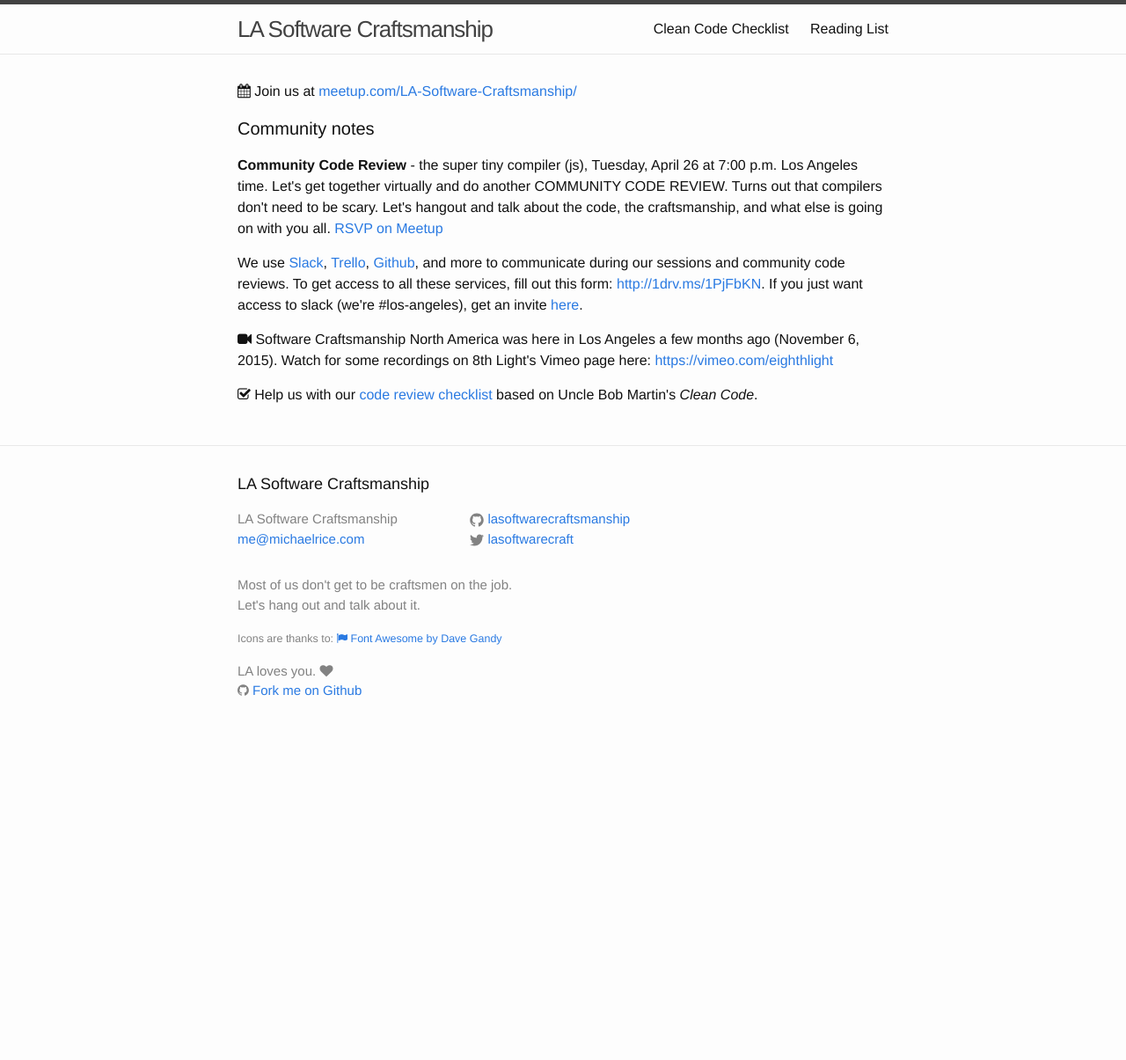
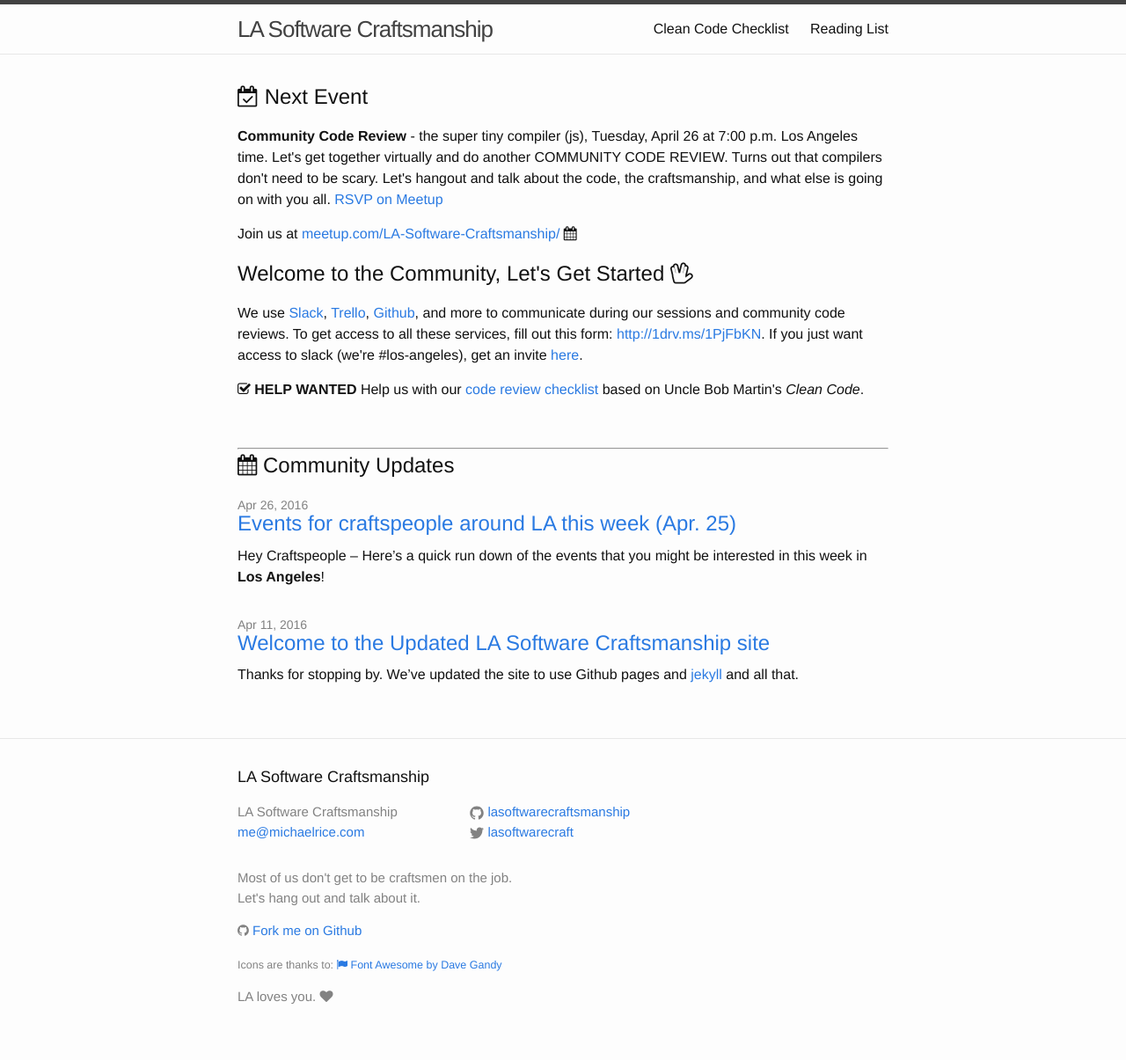
Before and after one commit to lasoftwarecraftsmanship/lasoftwarecraftsmanship.github.io, a Jekyll site: the page built from index.html, in a window 1280 px wide. Shown: the whole page at 88% size. Built offline with Jekyll 4.4.1, drawn with Linux system fonts in a browser that asks for light colours; nearby versions of some CDN libraries; before the commit the page ends 900 px from its top, so only the background shows below that.

Commit message:
adds blog, homepage improvements, css mods

```diff
--- a/_includes/footer.html
+++ b/_includes/footer.html
@@ -30,12 +30,12 @@
 
       <div class="footer-col footer-col-3">
         <p>{{ site.description }}</p>
+        <p><i class="fa fa-github"></i> <a href="https://github.com/lasoftwarecraftsmanship/lasoftwarecraftsmanship.github.io">Fork me on Github</a></p>
         <p>
           <small>Icons are thanks to: <a href="http://fontawesome.io" target="_blank"><i class="fa fa-flag"></i> Font Awesome by Dave Gandy</a></small>
         </p>
         <p>
           LA loves you. <i class="fa fa-heart"></i><br/>
-          <i class="fa fa-github"></i> <a href="https://github.com/lasoftwarecraftsmanship/lasoftwarecraftsmanship.github.io">Fork me on Github</a>
         </p>
       </div>
     </div>
--- a/_posts/2016-04-10-welcome-to-jekyll.markdown
+++ /dev/null
@@ -1,25 +0,0 @@
----
-layout: post
-title:  "Welcome to Jekyll!"
-date:   2016-04-10 21:55:08 -0700
-categories: jekyll update
----
-You’ll find this post in your `_posts` directory. Go ahead and edit it and re-build the site to see your changes. You can rebuild the site in many different ways, but the most common way is to run `jekyll serve`, which launches a web server and auto-regenerates your site when a file is updated.
-
-To add new posts, simply add a file in the `_posts` directory that follows the convention `YYYY-MM-DD-name-of-post.ext` and includes the necessary front matter. Take a look at the source for this post to get an idea about how it works.
-
-Jekyll also offers powerful support for code snippets:
-
-{% highlight ruby %}
-def print_hi(name)
-  puts "Hi, #{name}"
-end
-print_hi('Tom')
-#=> prints 'Hi, Tom' to STDOUT.
-{% endhighlight %}
-
-Check out the [Jekyll docs][jekyll-docs] for more info on how to get the most out of Jekyll. File all bugs/feature requests at [Jekyll’s GitHub repo][jekyll-gh]. If you have questions, you can ask them on [Jekyll Talk][jekyll-talk].
-
-[jekyll-docs]: http://jekyllrb.com/docs/home
-[jekyll-gh]:   https://github.com/jekyll/jekyll
-[jekyll-talk]: https://talk.jekyllrb.com/
--- /dev/null
+++ b/_posts/2016-04-10-welcome-to-updated-la-software-craftsmanship.markdown
@@ -0,0 +1,9 @@
+---
+layout: post
+title:  "Welcome to the Updated LA Software Craftsmanship site"
+date:   2016-04-10 21:55:08 -0700
+categories: meta
+---
+Thanks for stopping by. We've updated the site to use Github pages and [jekyll](http://jekyllrb.com) and all that.
+
+We're just in the beginning, so please consider contributing and sending us your pull requests! [lasoftwarecraftsmanship.github.io](https://github.com/lasoftwarecraftsmanship/lasoftwarecraftsmanship.github.io).
--- /dev/null
+++ b/_posts/2016-04-25-events-to-consider-around-la-this-week.markdown
@@ -0,0 +1,21 @@
+---
+layout: post
+title:  "Events for craftspeople around LA this week (Apr. 25)"
+date:   2016-04-25 17:11:08 -0700
+category: events
+author: michael
+---
+
+Hey Craftspeople -- Here's a quick run down of the events that you might be interested in this week in **Los Angeles**!
+
+The [DevTalk LA](http://www.meetup.com/lajugstudygroup/) community has been doing a series of meetups on that classic book *Code Complete* by Steve McConnell, which was my own start to craftsmanship (though I didn't call it that) years and years ago. Looks like they've been taking the book down, chapter by chapter. Tuesday @ 7:30. Culver City <i class="fa fa-taxi" aria-hidden="true"></i> [Tuesday night is Chapter 8](http://www.meetup.com/lajugstudygroup/events/228708204/)
+
+[Uncoded](http://www.uncoded.org/) has a fun looking volunteer opportunity to go spread some the benefits of craftsmanship as you participate in some non-profit/community coding. Thursday @ 6:30. Long Beach area. <i class="fa fa-taxi" aria-hidden="true"></i> **[BarnRaising!](http://www.uncoded.org/barn-raising/)**
+
+**Sponsored post ;-)** If you can't make DevTalk's *Code Complete* talk, join us, the [LA Software Craftsmanship](http://www.meetup.com/LA-Software-Craftsmanship/) community on Google Hangouts for another **COMMUNITY CODE REVIEW**. Turns out compilers don't have to be scary. Let's dive into THE SUPER TINY COMPILER and talk about craftsmanship in another code review. Tuesday @ 7:00. Google Hangouts. <i class="fa fa-television" aria-hidden="true"></i> [Community Code Review - the super tiny compiler (js)](http://www.meetup.com/LA-Software-Craftsmanship/events/230050924/) * BTW, this isn't really sponsored -- you get it, right?
+
+The [LA Chat Bot Meetup's](http://www.meetup.com/LA-Chat-Bot-Meetup/) first inaugural meetup in the Arts District. They're [going to be talking bots...?](http://www.meetup.com/LA-Chat-Bot-Meetup/events/230031169/) Wish I could go! Tuesday @ 7:00. Arts District (Downtown LA). <i class="fa fa-taxi" aria-hidden="true"></i>
+
+*For those visiting us for the first time*, you should know that this is just a rough list of events that seem like they might be interesting to people who are also interested in software craftsmanship in the Los Angeles/SoCal area. I can't vouch for all the groups since I don't know *all* the communities, but they at least look interesting. Your mileage may vary.
+
+Want to include something here? Pitch me. I'm easy. [me@michaelrice.com](mailto:me@michaelrice.com)
--- a/_sass/_base.scss
+++ b/_sass/_base.scss
@@ -37,6 +37,9 @@
     margin-bottom: $spacing-unit / 2;
 }
 
+h3 {
+    line-height: 1em;
+}
 
 
 /**
--- a/index.html
+++ b/index.html
@@ -6,37 +6,39 @@
 
   <!--TODO there's got to be a way to incporate this as markdown instead of
   all this raw html -->
-  <p>
-    <i class="fa fa-calendar"></i> Join us at <a href="http://www.meetup.com/LA-Software-Craftsmanship/">meetup.com/LA-Software-Craftsmanship/</a>
-  </p>
 
-  <h1 class="page-heading">Community notes</h1>
+  <h2><i class="fa fa-calendar-check-o" aria-hidden="true"></i></i> Next Event</h2>
   <p>
     <strong>Community Code Review</strong> - the super tiny compiler (js), Tuesday, April 26 at 7:00 p.m. Los Angeles time. Let's get together virtually and do another COMMUNITY CODE REVIEW. Turns out that compilers don't need to be scary. Let's hangout and talk about the code, the craftsmanship, and what else is going on with you all. <a href="http://www.meetup.com/LA-Software-Craftsmanship/events/230050924/">RSVP on Meetup</a>
   </p>
   <p>
+    Join us at <a href="http://www.meetup.com/LA-Software-Craftsmanship/">meetup.com/LA-Software-Craftsmanship/</a> <i class="fa fa-calendar"></i>
+  </p>
+
+  <h2>Welcome to the Community, Let's Get Started <i class="fa fa-hand-spock-o" aria-hidden="true"></i></h2>
+  <p>
     We use <a href="http://softwarecraftsmanship.slack.com">Slack</a>, <a href="https://trello.com/b/RbCZ6Ogd/community-board-la-software-craftsmanship">Trello</a>, <a href="https://github.com/lasoftwarecraftsmanship">Github</a>, and more to communicate during our sessions and community code reviews. To get access to all these services, fill out this form: <a href="http://1drv.ms/1PjFbKN">http://1drv.ms/1PjFbKN</a>. If you just want access to slack (we're #los-angeles), get an invite <a href='http://slack.softwarecraftsmanship.org'>here</a>.
-  </p>
-  <p>
-    <i class="fa fa-video-camera"></i> Software Craftsmanship North America was here in Los Angeles a few months ago (November 6, 2015). Watch for some recordings on 8th Light's Vimeo page here: <a href="https://vimeo.com/eighthlight">https://vimeo.com/eighthlight</a>
   </p>
 
   <p>
-    <i class="fa fa-check-square-o"></i> Help us with our <a href="./clean-code-checklist/">code review checklist</a> based on Uncle Bob Martin's <em>Clean Code</em>.
+    <i class="fa fa-check-square-o"></i> <strong>HELP WANTED</strong> Help us with our <a href="./clean-code-checklist/">code review checklist</a> based on Uncle Bob Martin's <em>Clean Code</em>.
   </p>
 
-  <!-- commenting because I eventually want to get back to this and I don't want to re-figure out how it works
+  <p>&nbsp;</p>
+
+  <hr>
+  <h2><i class="fa fa-calendar"></i> Community Updates</h2>
   <ul class="post-list">
     {% for post in site.posts %}
       <li>
         <span class="post-meta">{{ post.date | date: "%b %-d, %Y" }}</span>
 
-        <h2>
+        <h3>
           <a class="post-link" href="{{ post.url | prepend: site.baseurl }}">{{ post.title }}</a>
-        </h2>
+        </h3>
+        <p>{{ post.excerpt }}</p>
       </li>
     {% endfor %}
   </ul>
-  -->
 
 </div>
```
Also changed, not shown: reading-list.md (+4 -4 lines).
